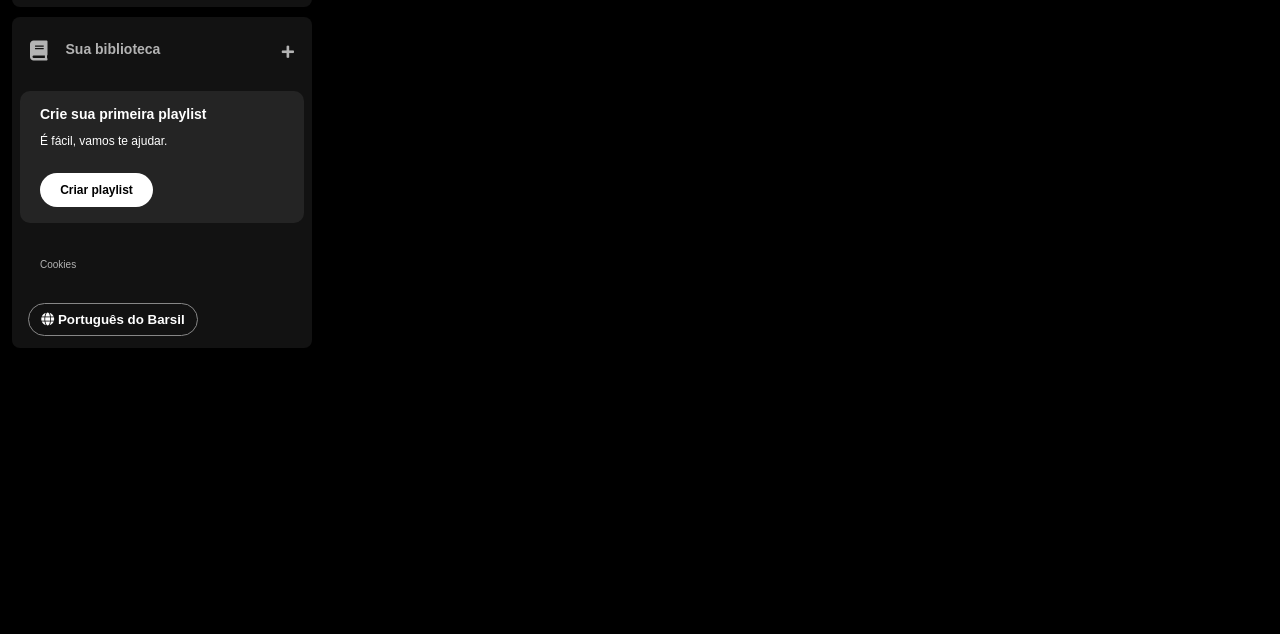
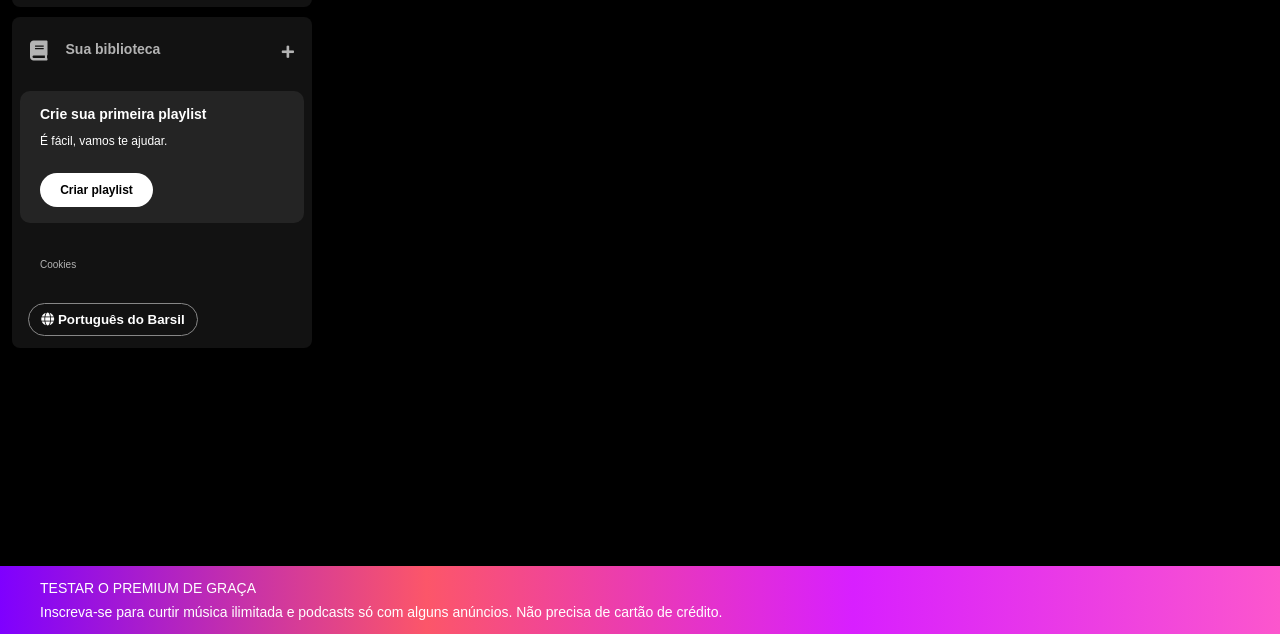
Before and after one commit to Tcheuls/spotify-imersao-alura, a plain HTML site: page index.html in a window 1280 px wide. Shown: the part 166-800 px from the top of the page. Drawn offline with Linux system fonts and the light colour scheme.

Commit message:
Criação e estilização da tag

```diff
--- a/index.html
+++ b/index.html
@@ -66,6 +66,12 @@
             </div>
         </div>
    </div>
+   <footer class="disclaimer-premium">
+        <div class="text">
+            <p class="disclaimer-premium__title">Testar o Premium de graça</p>
+            <p class="disclaimer-premium__subtitle">Inscreva-se para curtir música ilimitada e podcasts só com alguns anúncios. Não precisa de cartão de crédito.</p>
+        </div>
+   </footer>
 </body>
 
 </html>
--- a/src/styles/sidebar-footer.css
+++ b/src/styles/sidebar-footer.css
@@ -165,3 +165,44 @@ body {
     padding: 8px;
     border-radius: 20px;
 }
+
+.disclaimer-premium {
+    display: flex;
+    justify-content: space-between;
+    position: fixed;
+    bottom: 0px;
+    left: 0px;
+    right: 0px;
+    background: linear-gradient(to right, #7F00FF, #FC5669, #D81FFF, #FC56CD);
+    padding: 15px 40px;
+}
+
+.disclaimer-premium .text {
+    flex-shrink: 0px;
+}
+
+.disclaimer-premium .disclaimer-premium__title {
+    color: #fff;
+    text-transform: uppercase;
+    font-weight: 400;
+    font-size: 14px;
+    margin-bottom: 10px;
+}
+
+.disclaimer-premium .disclaimer-premium__subtitle {
+    color: #fff;
+    font-weight: 500;
+    font-size: 14px;
+}
+
+.disclaimer-premium button {
+    background-color: #fff;
+    color: #000;
+    font-weight: bold;
+    font-size: 16px;
+    padding: 14px 30px;
+    border: 0px;
+    border-radius: 40px;
+    cursor: pointer;
+    flex-shrink: 0px;
+}
```
